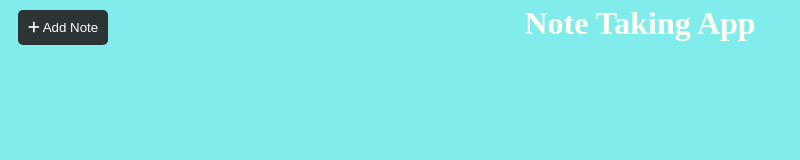
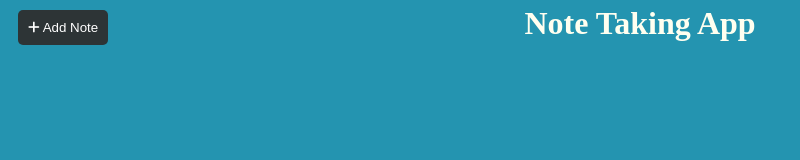
Before and after one commit to yuvrajsingh1165/Web-Based-Notes-Application, a plain HTML site: page index.html in a window 1280 px wide. Shown: the whole page, without its empty margins (0-800 px from the left). Drawn offline with Linux system fonts and the light colour scheme.

Commit message:
Add files via upload

```diff
--- a/style.css
+++ b/style.css
@@ -8,7 +8,7 @@
     width: 100%;
     min-height: 100vh;
     padding-bottom: 50px;
-    background-color: #81ecec;
+    background-color:rgb(36, 148, 176);
     display: flex;
     flex-wrap: wrap;
 }
```
